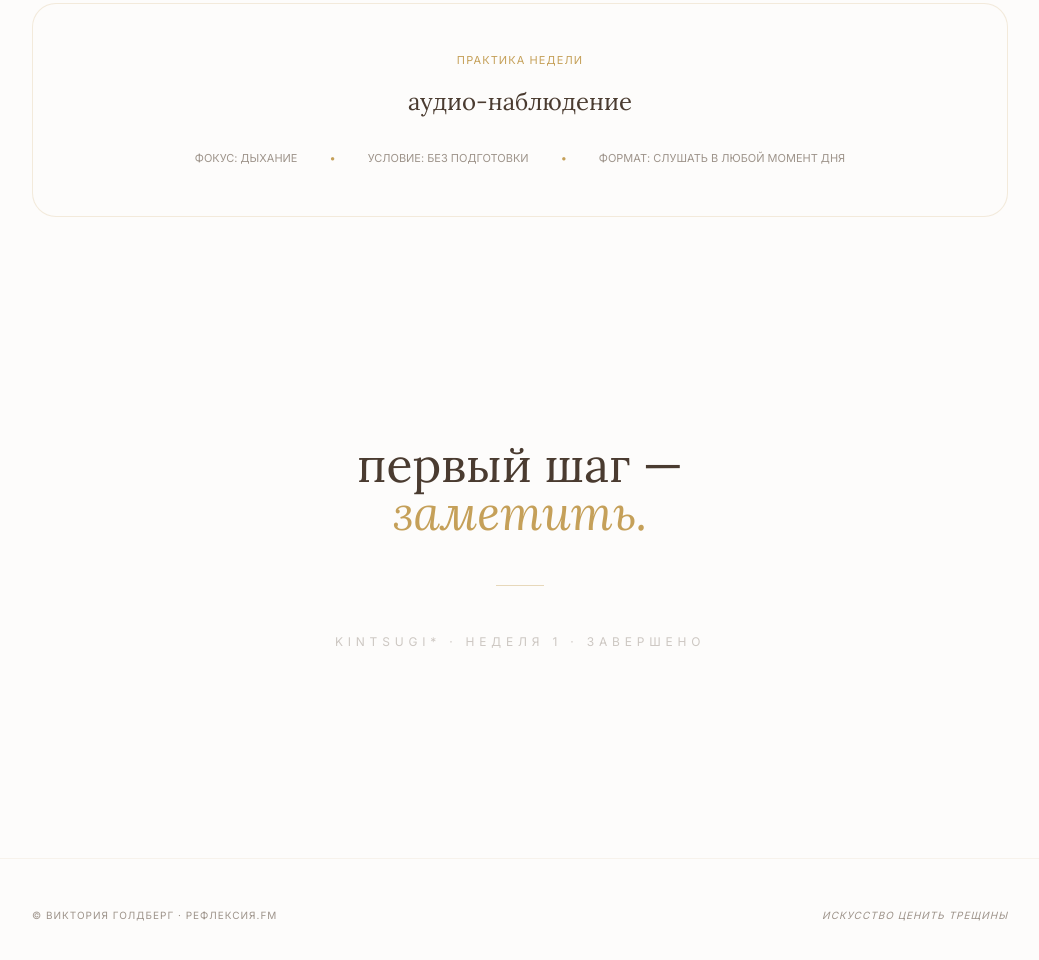
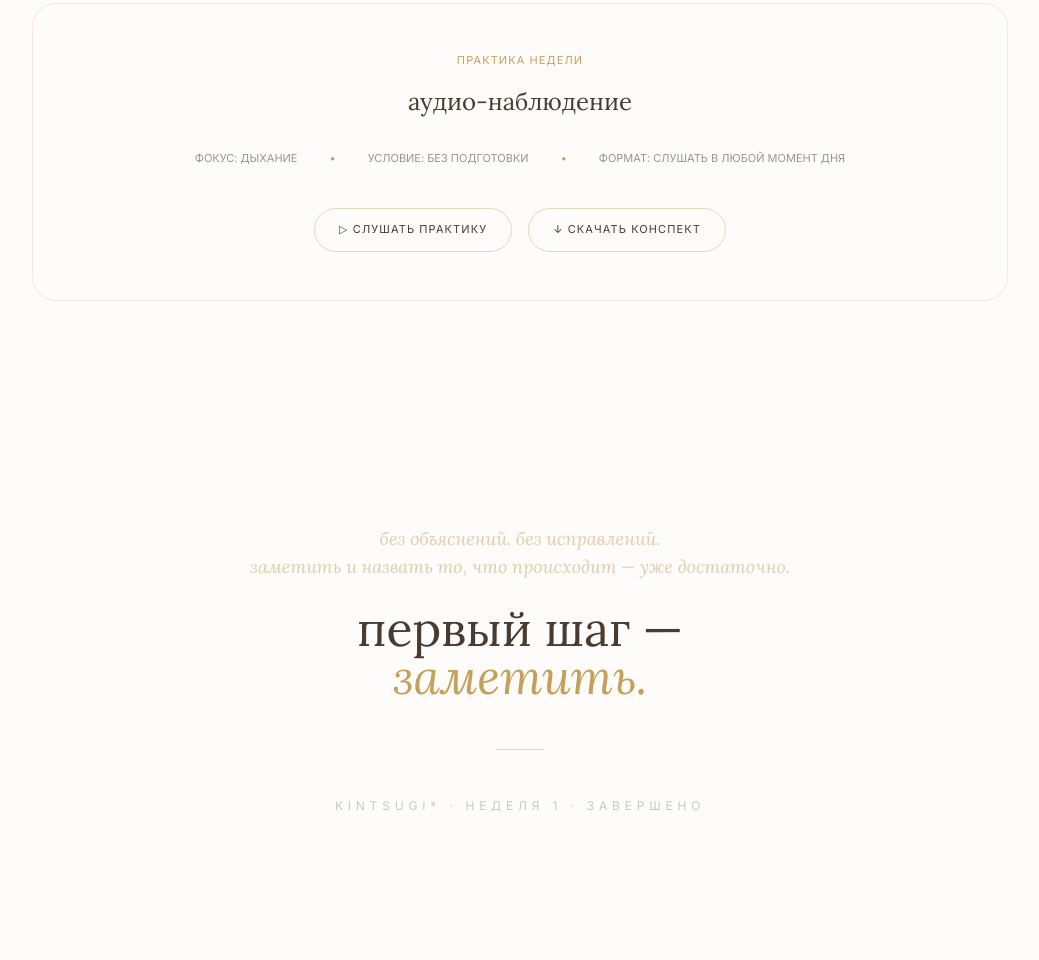
Before and after one commit to goldbergfm/kintsugi, a plain HTML site: page index.html in a window 1280 px wide. Shown: the part 3118-4078 px from the top of the page, without its empty margins (120-1159 px from the left). Drawn offline with nearby package versions, Linux system fonts and the light colour scheme.

Commit message:
Add files via upload

```diff
--- a/index.html
+++ b/index.html
@@ -285,12 +285,25 @@
                     <span class="text-k-gold">•</span>
                     <span>формат: слушать в любой момент дня</span>
                 </div>
+                <div class="flex flex-wrap justify-center gap-4 mt-10">
+                    <a href="https://t.me/c/3762703923/36/103"
+                       target="_blank"
+                       class="inline-flex items-center gap-2 px-6 py-3 border border-k-gold/40 rounded-full text-[11px] font-sans uppercase tracking-widest text-k-brown hover:bg-k-gold/10 transition-colors">
+                        ▷ слушать практику
+                    </a>
+                    <a href="1.тело-автоматизмы-kintsugi.pdf"
+                       download
+                       class="inline-flex items-center gap-2 px-6 py-3 border border-k-gold/40 rounded-full text-[11px] font-sans uppercase tracking-widest text-k-brown hover:bg-k-gold/10 transition-colors">
+                        ↓ скачать конспект
+                    </a>
+                </div>
             </div>
         </section>
 
         <!-- Финал (Page 10) -->
         <section class="py-32 text-center">
             <div class="max-w-2xl mx-auto px-6">
+                <p class="text-base md:text-lg font-serif italic text-k-gold/50 mb-6">без объяснений. без исправлений.<br>заметить и назвать то, что происходит — уже достаточно.</p>
                 <h2 class="text-4xl md:text-5xl font-serif font-light mb-8">первый шаг — <br><span class="italic text-k-gold">заметить.</span></h2>
                 <div class="w-12 h-px bg-k-gold/40 mx-auto my-12"></div>
                 <p class="text-xs font-sans tracking-[0.4em] uppercase text-k-mist opacity-50">kintsugi* · неделя 1 · завершено</p>
```
